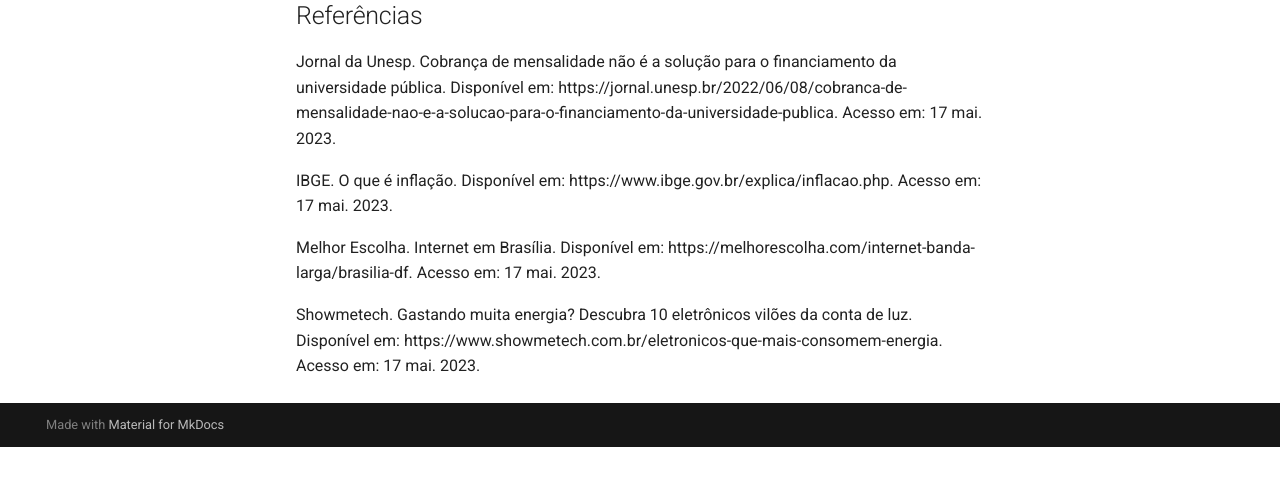
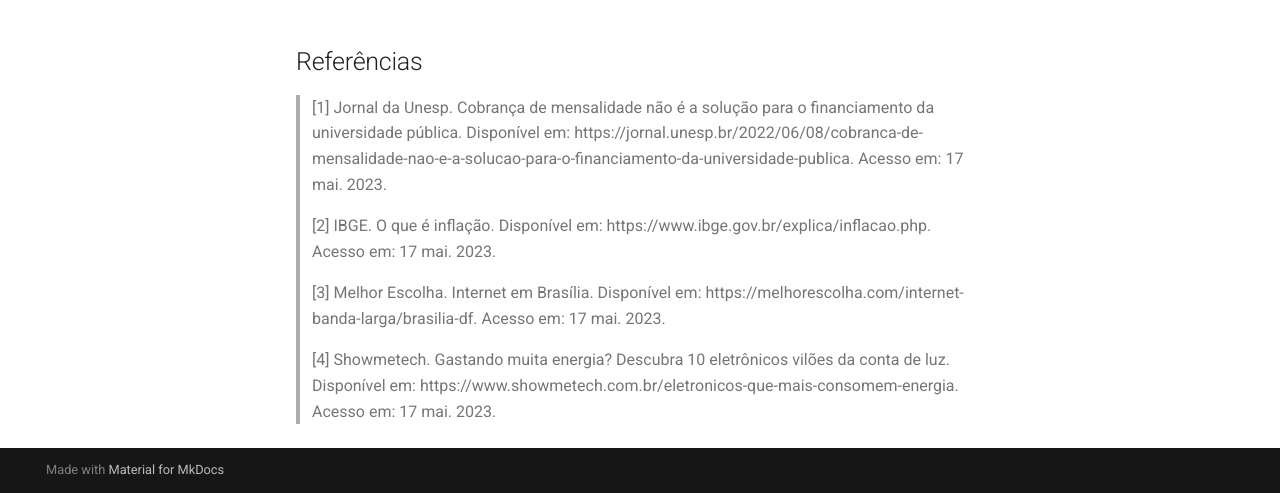
Before and after one commit to fga-eps-mds/2023-1-Dnit-DOC, an MkDocs documentation site: the page built from docs/docs/gestaoDoProjeto/planoDeCusto.md, in a window 1280 px wide and 900 px high, scrolled down 4233 px, cut to the strip 407-900 px from the top of the window. Built offline with MkDocs 1.6.1 and Material for MkDocs 9.7.7, drawn with Linux system fonts in a browser that asks for light colours; before the commit the page ends 5087 px from its top, so only the background shows below that; some of the changed text lies outside the part shown.

Commit message:
#66 revisão e correção do Plano de Custo
Co-authored-by: Yan Andrade <yan13052001@gmail.com>

```diff
--- a/docs/docs/gestaoDoProjeto/planoDeCusto.md
+++ b/docs/docs/gestaoDoProjeto/planoDeCusto.md
@@ -6,12 +6,13 @@
 |1.0| 17/05/2023 | Criação do documento | Lucas Rodrigues |
 |1.1| 21/05/2023 | Adição da planilha e gráficos | Lucas Rodrigues |
 |1.1| 26/05/2023 | Revisão do documento | Antônio Neto |
+|1.2| 04/06/2023 | revisão do documento | Felipe e Yan Andrade |
 
 ## Custos
 
 ### Pessoas
 
-De acordo com o Jornal da Unesp, cada aluno de uma universidade federal custa em média R$ 40.900,00 por ano. Como esses dados se referem ao ano de 2015, há a necessidade de corrigir o valor para o ano de 2023 de acordo com a inflação. Após aplicar essa correção utilizando a calculadora de inflação do IBGE, o valor passa a ser R$ 61.113,95 por ano, ou R$ 1.175,27 por semana.
+De acordo com o <a href=./#referencias>Jornal da Unesp</a>, cada aluno de uma universidade federal custa em média R$ 40.900,00 por ano. Como esses dados se referem ao ano de 2015, há a necessidade de corrigir o valor para o ano de 2023 de acordo com a inflação. Após aplicar essa correção utilizando a calculadora de inflação do <a href=./#referencias>IBGE</a>, o valor passa a ser R$ 61.113,95 por ano, ou R$ 1.175,27 por semana.
 
 **R$ 61.113,95 ÷ 52 semanas ≈ R$ 1.175,27**
 
@@ -29,7 +30,7 @@
 
 ### Internet
 
-Segundo os dados disponíveis no site Melhor Escolha, o plano de internet mais popular de 250 Mbps, que é suficiente para as atividades do projeto, custa R$ 99,90 por mês, ou R$ 23,07 por semana.
+Segundo os dados disponíveis no site <a href=./#referencias>Melhor Escolha</a>, o plano de internet mais popular de 250 Mbps, que é suficiente para as atividades do projeto, custa R$ 99,90 por mês, ou R$ 23,07 por semana.
 
 **R$ 99,90 ÷ 4,33 semanas ≈ R$ 23,07**
 
@@ -37,7 +38,7 @@
 
 ### Energia
 
-De acordo com dados da CEMIG, um notebook consome em torno de 7,20 kWh por mês caso fique ligado durante 8h por dia. Sabendo que cada integrante trabalhará em um equipamento diferente e que o equipamento não deverá ser usado mais do que 8h por dia, o consumo estimado será de 1,66 kWh por semana.
+De acordo com dados da CEMIG, um notebook consome em torno de 7,20 kWh por mês caso fique ligado durante 8h por dia. Sabendo que cada integrante trabalhará em um equipamento diferente e que o equipamento não deverá ser usado mais do que 8h por dia, o consumo estimado será de 1,66 kWh por semana.<a href=./#referencias>⁴</a>
 
 **7,20 kWh por mês ÷ 4,33 semanas ≈ 1,66 kWh por semana**
 
@@ -88,10 +89,10 @@
 
 ## Referências
 
-Jornal da Unesp. Cobrança de mensalidade não é a solução para o financiamento da universidade pública. Disponível em: https://jornal.unesp.br/2022/06/08/cobranca-de-mensalidade-nao-e-a-solucao-para-o-financiamento-da-universidade-publica. Acesso em: 17 mai. 2023.
+> [1] Jornal da Unesp. Cobrança de mensalidade não é a solução para o financiamento da universidade pública. Disponível em: https://jornal.unesp.br/2022/06/08/cobranca-de-mensalidade-nao-e-a-solucao-para-o-financiamento-da-universidade-publica. Acesso em: 17 mai. 2023.
 
-IBGE. O que é inflação. Disponível em: https://www.ibge.gov.br/explica/inflacao.php. Acesso em: 17 mai. 2023.
+> [2] IBGE. O que é inflação. Disponível em: https://www.ibge.gov.br/explica/inflacao.php. Acesso em: 17 mai. 2023.
 
-Melhor Escolha. Internet em Brasília. Disponível em: https://melhorescolha.com/internet-banda-larga/brasilia-df. Acesso em: 17 mai. 2023.
+> [3] Melhor Escolha. Internet em Brasília. Disponível em: https://melhorescolha.com/internet-banda-larga/brasilia-df. Acesso em: 17 mai. 2023.
 
-Showmetech. Gastando muita energia? Descubra 10 eletrônicos vilões da conta de luz. Disponível em: https://www.showmetech.com.br/eletronicos-que-mais-consomem-energia. Acesso em: 17 mai. 2023.
+> [4] Showmetech. Gastando muita energia? Descubra 10 eletrônicos vilões da conta de luz. Disponível em: https://www.showmetech.com.br/eletronicos-que-mais-consomem-energia. Acesso em: 17 mai. 2023.
```
